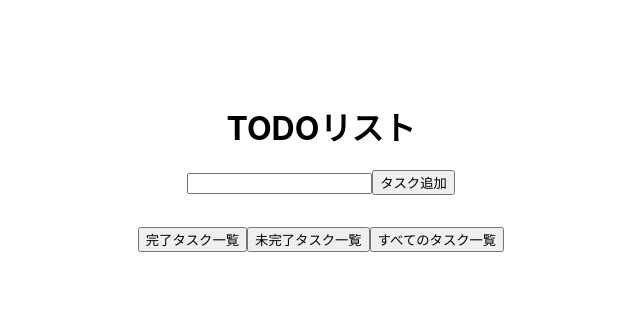
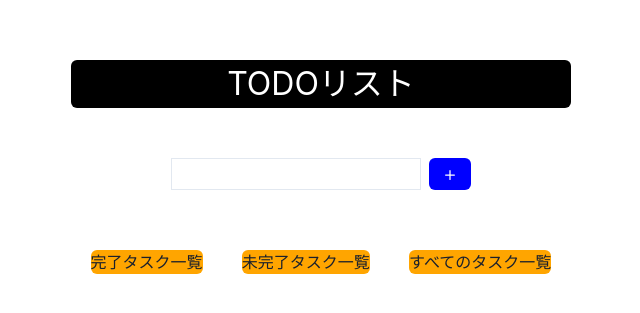
Before and after one commit to itona-22FH/todo-next-menta, a Next.js app: page / in a window 1280 px wide. Shown: the part 233-546 px from the top of the page, without its empty margins (319-959 px from the left). Built offline with nearby package versions, Linux system fonts and the light colour scheme.

Commit message:
Applying ChakraUI

```diff
--- a/components/ShowTodoList.tsx
+++ b/components/ShowTodoList.tsx
@@ -1,10 +1,13 @@
-/* eslint-disable react-hooks/exhaustive-deps */
 import React from "react";
 import { useRecoilState, useRecoilValue } from "recoil";
 import { todoEditState } from "./store/atoms/todoEditState";
 import { todoListState } from "./store/atoms/todoListState";
 import { sortTodoState } from "./store/selectors/sortTodoState";
 import { TodoActionButton } from "./TodoActionButton";
+import { CheckIcon, DeleteIcon, EditIcon } from "@chakra-ui/icons";
+import { Checkbox } from "@chakra-ui/react";
+import { ListItem } from "@chakra-ui/react";
+import { Input } from "@chakra-ui/react";
 
 export const ShowTodoList = ({ handleButtonDisabled }: ShowTodoListProps) => {
   const [todos, setTodos] = useRecoilState(todoListState);
@@ -73,11 +76,13 @@ export const ShowTodoList = ({ handleButtonDisabled }: ShowTodoListProps) => {
   return (
     <>
       {todoList?.map((todo: Todo) => (
-        <li key={todo.id}>
-          <input
-            type="checkbox"
-            checked={todo.checked}
-            disabled={handleButtonDisabled(todos)}
+        <ListItem key={todo.id} mb={1}>
+          <Checkbox
+            colorScheme="cyan"
+            mt={2}
+            mr={2}
+            isChecked={todo.checked}
+            isDisabled={handleButtonDisabled(todos)}
             onChange={() => {
               handleCheckTodo(todo.id, todo.checked);
             }}
@@ -85,39 +90,47 @@ export const ShowTodoList = ({ handleButtonDisabled }: ShowTodoListProps) => {
           {todo.inputText}
           {todo.edit ? (
             <>
-              <input
+              <form style={{ display: "inline-flex"}}>
+                <Input
                   type="text"
                   placeholder="編集内容を入力"
                   value={editTodoText}
                   onChange={(e) => setEditTodoText(e.target.value)}
+                  size="cs"
+                  focusBorderColor="Green"
+                  ml={2}
                 />
                 <TodoActionButton
                   id={todo.id}
                   handleOnClick={handleUpdateTodo}
-                text="再投稿"
+                  text={<CheckIcon/>}
                   todoArray={todos}
                   handleDisabled={handleUpdateBtnDisabled}
+                  btnBgColor={"Green"}
                 />
+              </form>
             </>
           ) : (
             <>
               <TodoActionButton
                 id={todo.id}
-                text="削除"
+                text={<DeleteIcon />}
+                btnBgColor={"red"}
                 handleOnClick={handleDeleteTodo}
                 todoArray={todos}
                 handleDisabled={handleButtonDisabled}
               />
               <TodoActionButton
                 id={todo.id}
-                text="編集"
+                text={<EditIcon />}
+                btnBgColor={"Green"}
                 handleOnClick={handleEditTodo}
                 todoArray={todos}
                 handleDisabled={handleButtonDisabled}
               />
             </>
           )}
-        </li>
+        </ListItem>
       ))}
     </>
   );
--- a/components/SortButton.tsx
+++ b/components/SortButton.tsx
@@ -3,6 +3,7 @@ import React from "react";
 import { useRecoilState, useRecoilValue, useSetRecoilState } from "recoil";
 import { todoListState } from "./store/atoms/todoListState";
 import { sortKeyState } from "./store/atoms/sortKeyState";
+import { Box } from "@chakra-ui/react";
 
 export const SortButton = ({
   sortKey,
@@ -13,7 +14,11 @@ export const SortButton = ({
   const setSortKey = useSetRecoilState(sortKeyState);
 
   return (
-    <button
+    <Box
+      as="button"
+      bg="orange"
+      mt={10}
+      borderRadius="md"
       disabled={handleDisabled(todos)}
       onClick={() => {
         if (sortKey === "fix") {
@@ -26,6 +31,6 @@ export const SortButton = ({
       }}
     >
       {text}
-    </button>
+    </Box>
   );
 };
--- a/components/TodoActionButton.tsx
+++ b/components/TodoActionButton.tsx
@@ -2,22 +2,31 @@
 import React from "react";
 import { useRecoilValue } from "recoil";
 import { todoListState } from "./store/atoms/todoListState";
+import { Box } from "@chakra-ui/react";
 
 export const TodoActionButton = ({
   id,
   handleOnClick,
   handleDisabled,
   text,
+  btnBgColor,
 }: TodoActionProps) => {
   const todos = useRecoilValue(todoListState);
   return (
-    <button
+    <Box
+      as="button"
+      borderRadius="md"
+      bg={btnBgColor}
+      color="white"
+      px={2}
+      h={8}
+      ml={3}
       onClick={() => {
         handleOnClick(id);
       }}
       disabled={handleDisabled(todos)}
     >
       {text}
-    </button>
+    </Box>
   );
 };
--- a/components/TodoForm.tsx
+++ b/components/TodoForm.tsx
@@ -3,6 +3,8 @@ import { useRecoilState } from "recoil";
 import { todoListState } from "./store/atoms/todoListState";
 import { todoState } from "./store/atoms/todoState";
 import { v4 as uuidv4 } from "uuid";
+import { Box, Input } from "@chakra-ui/react";
+import { AddIcon } from "@chakra-ui/icons";
 
 export const TodoForm = ({ handleButtonDisabled }: FormProps) => {
   const [todos, setTodos] = useRecoilState(todoListState);
@@ -24,17 +26,33 @@ export const TodoForm = ({ handleButtonDisabled }: FormProps) => {
   };
 
   return (
-    <form onSubmit={handleFormSubmit}>
-      <input
+    <div>
+      <form onSubmit={handleFormSubmit} style={{ display: "inline-flex", marginBottom: 20 }}
+      >
+        <Input
           type="text"
           value={todo}
           name="todo"
           onChange={handleInputTodo}
           disabled={handleButtonDisabled(todos)}
-      ></input>
-      <button type="submit" disabled={handleButtonDisabled(todos)}>
-        タスク追加
-      </button>
+          size="ms"
+          focusBorderColor="Blue"
+          mr={2}
+        ></Input>
+        <Box
+          as="button"
+          type="submit"
+          disabled={handleButtonDisabled(todos)}
+          borderRadius="md"
+          bg="Blue"
+          color="White"
+          fontSize={10}
+          px={4}
+          h={8}
+        >
+          <AddIcon />
+        </Box>
       </form>
+    </div>
   );
 };
--- a/pages/_app.tsx
+++ b/pages/_app.tsx
@@ -1,11 +1,14 @@
 import "../styles/globals.css";
 import type { AppProps } from "next/app";
 import { RecoilRoot } from "recoil";
+import { ChakraProvider } from "@chakra-ui/react";
 
 export default function App({ Component, pageProps }: AppProps) {
   return (
     <RecoilRoot>
-      <Component {...pageProps} />
+      <ChakraProvider>
+        <Component {...pageProps} />
+      </ChakraProvider>
     </RecoilRoot>
   );
 }
--- a/pages/index.tsx
+++ b/pages/index.tsx
@@ -3,6 +3,7 @@ import styles from "../styles/Home.module.css";
 import { SortButton } from "../components/SortButton";
 import { ShowTodoList } from "../components/ShowTodoList";
 import { TodoForm } from "../components/TodoForm";
+import { Box, UnorderedList } from "@chakra-ui/react";
 
 export default function Home() {
   const handleButtonDisabled = (todoArray: Todo[]) => {
@@ -18,12 +19,36 @@ export default function Home() {
       </Head>
 
       <main className={styles.main}>
-        <h1>TODOリスト</h1>
+        <Box
+          bg="black"
+          color="white"
+          marginBottom={50}
+          w={500}
+          h={"3em"}
+          borderRadius="md"
+        >
+          <h1
+            style={{
+              textAlign: "center",
+              width: "100%",
+              height: "100%",
+              fontSize: "2em",
+            }}
+          >
+            TODOリスト
+          </h1>
+        </Box>
         <TodoForm handleButtonDisabled={handleButtonDisabled} />
-        <ul style={{ listStyle: "none" }}>
+        <UnorderedList style={{ listStyle: "none" }}>
           <ShowTodoList handleButtonDisabled={handleButtonDisabled} />
-        </ul>
-        <div>
+        </UnorderedList>
+        <div
+          style={{
+            display: "flex",
+            width: 500,
+            justifyContent: "space-around",
+          }}
+        >
           <SortButton
             sortKey="fix"
             text="完了タスク一覧"
```
Lines whose indentation alone changed are shown as unchanged.
